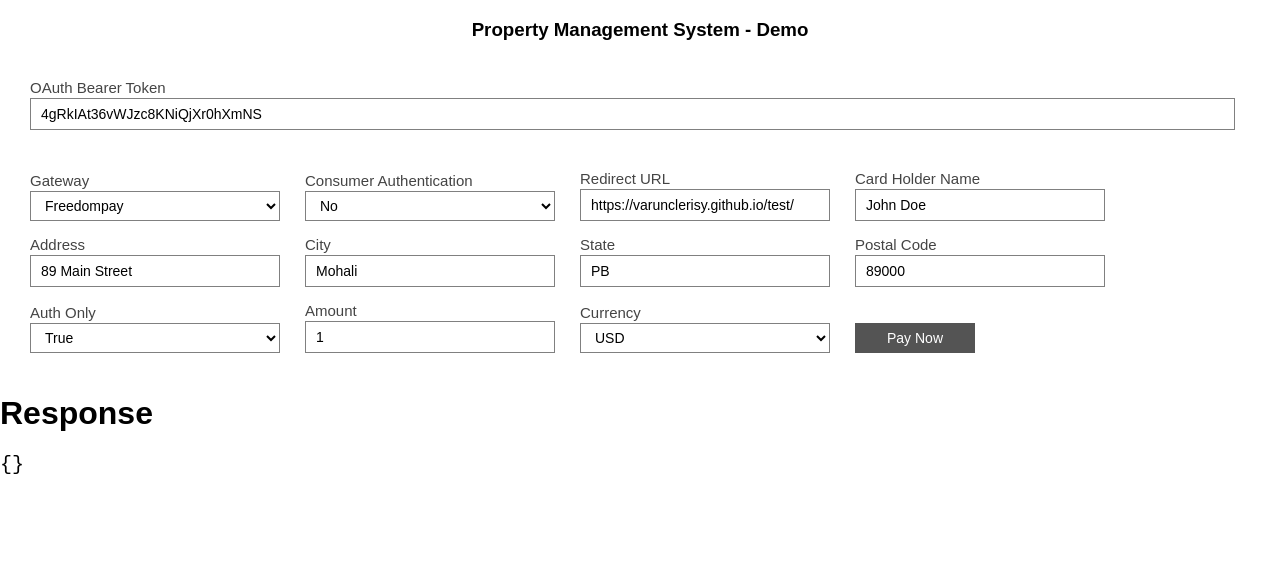
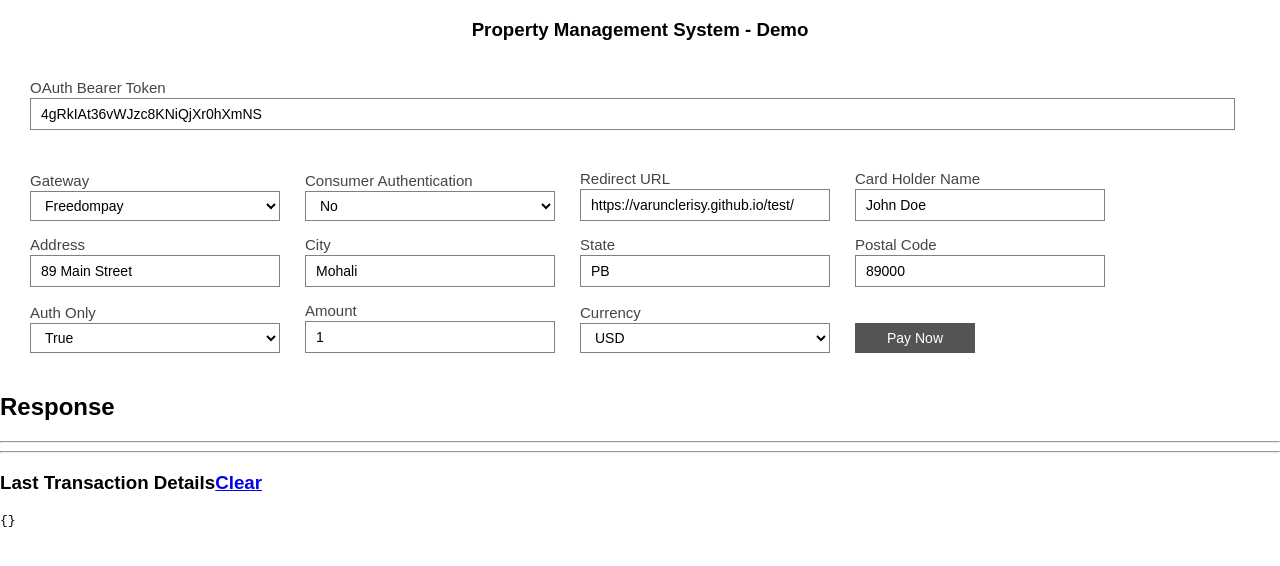
Before and after one commit to varunclerisy/test, a plain HTML site: page index.html in a window 1280 px wide. Drawn offline with Linux system fonts and the light colour scheme.

Commit message:
Update index.html

```diff
--- a/index.html
+++ b/index.html
@@ -347,13 +347,15 @@
         <!-- </form> -->
       </div>
     </div>
-    <h1 id="txn_response">Response</h1>
-    <pre style="font-size: x-large;" id="qparam">
-    Last Transaction Details
+    <h2 id="txn_response">Response</h2>
+    <hr>
+    <hr>
+    <h3>Last Transaction Details<a href='https://varunclerisy.github.io/test/'>Clear</a></h3>
+    <pre id="qparam">
     </pre>
-  <script>
-    document.getElementById('qparam').innerHTML = JSON.stringify(Object.fromEntries(new URLSearchParams(window.location.search)), null, 2);
-  </script>
+    <script>
+      document.getElementById('qparam').innerHTML = JSON.stringify(Object.fromEntries(new URLSearchParams(window.location.search)), null, 2);
+    </script>
   </body>
   <script>
     //   const apiUrlEndPoint = "http://localhost:4000/api/v1/"; // Local
```
